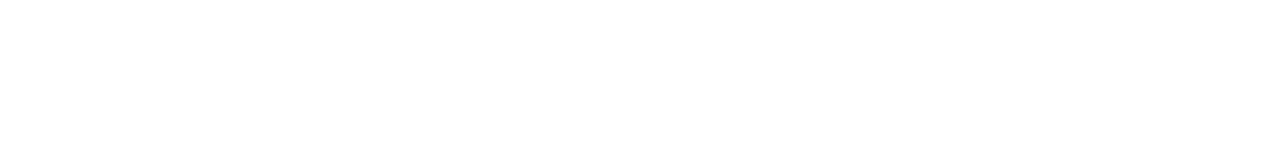
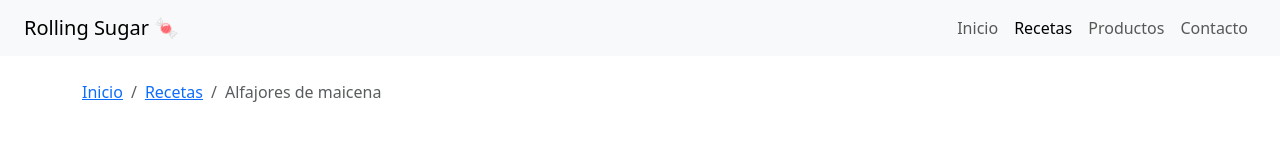
Before and after one commit to tomysobrino/tp-recetas, a plain HTML site: page pages/receta-detallada.html in a window 1280 px wide. Drawn offline with nearby package versions, Linux system fonts and the light colour scheme; files that its build step writes are made by us from their sources.

Commit message:
hice el navbar

```diff
--- a/pages/receta-detallada.html
+++ b/pages/receta-detallada.html
@@ -1,5 +1,5 @@
 <!DOCTYPE html>
-<html lang="en">
+<html lang="es">
   <head>
     <meta charset="UTF-8" />
     <meta name="viewport" content="width=device-width, initial-scale=1.0" />
@@ -19,8 +19,34 @@
     <title>receta detallada</title>
   </head>
   <body>
-    <header></header>
-    <main></main>
+    <header>
+      <nav class="navbar navbar-expand-lg navbar-light bg-light px-4">
+        <a class="navbar-brand" href="../index.html">Rolling Sugar 🍬</a>
+        <div class="collapse navbar-collapse justify-content-end">
+          <ul class="navbar-nav">
+            <li class="nav-item">
+              <a class="nav-link" href="../index.html">Inicio</a>
+            </li>
+            <li class="nav-item">
+              <a class="nav-link active" href="recetas.html">Recetas</a>
+            </li>
+            <li class="nav-item"><a class="nav-link" href="#">Productos</a></li>
+            <li class="nav-item"><a class="nav-link" href="#">Contacto</a></li>
+          </ul>
+        </div>
+      </nav>
+    </header>
+    <main>
+        <div class="container mt-4">
+  <nav aria-label="breadcrumb">
+    <ol class="breadcrumb">
+      <li class="breadcrumb-item"><a href="../index.html">Inicio</a></li>
+      <li class="breadcrumb-item"><a href="../pages/recetas.html">Recetas</a></li>
+      <li class="breadcrumb-item active" aria-current="page">Alfajores de maicena</li>
+    </ol>
+  </nav>
+</div>
+    </main>
     <footer></footer>
   </body>
 </html>
```
